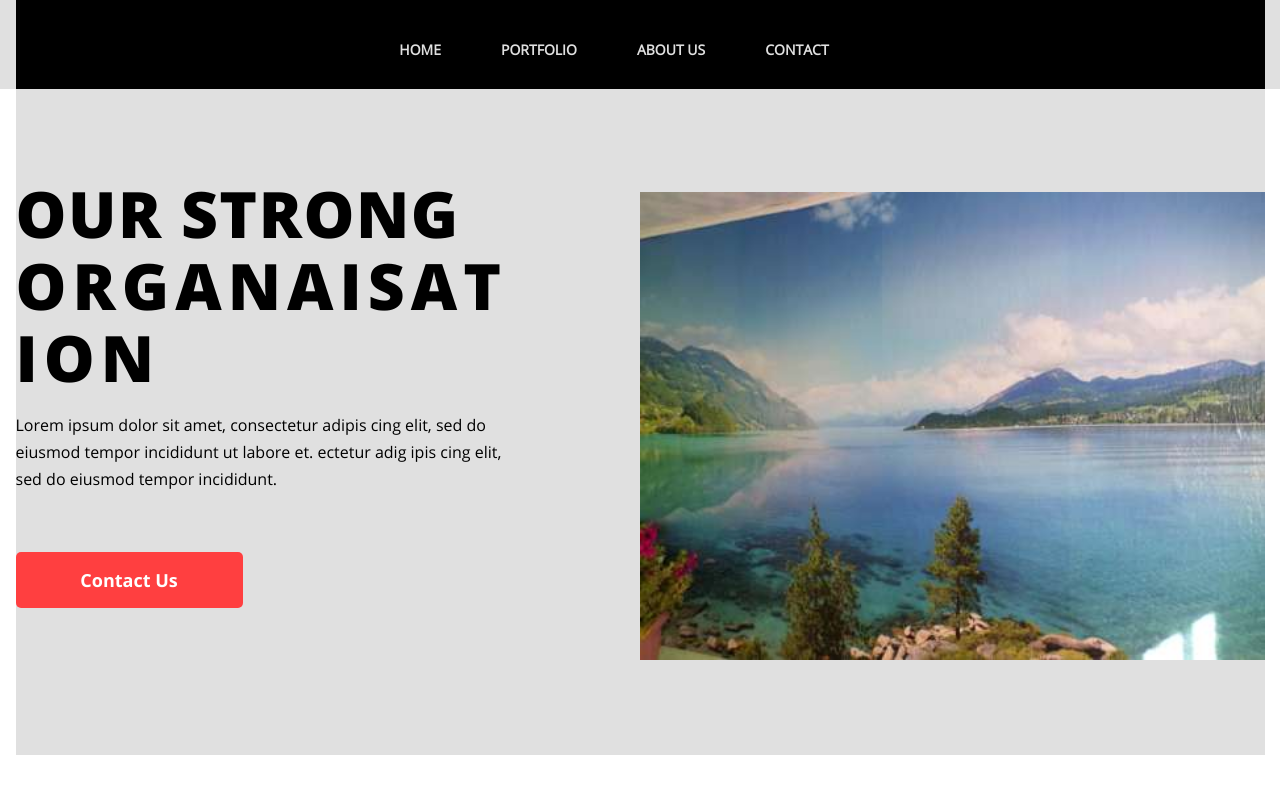
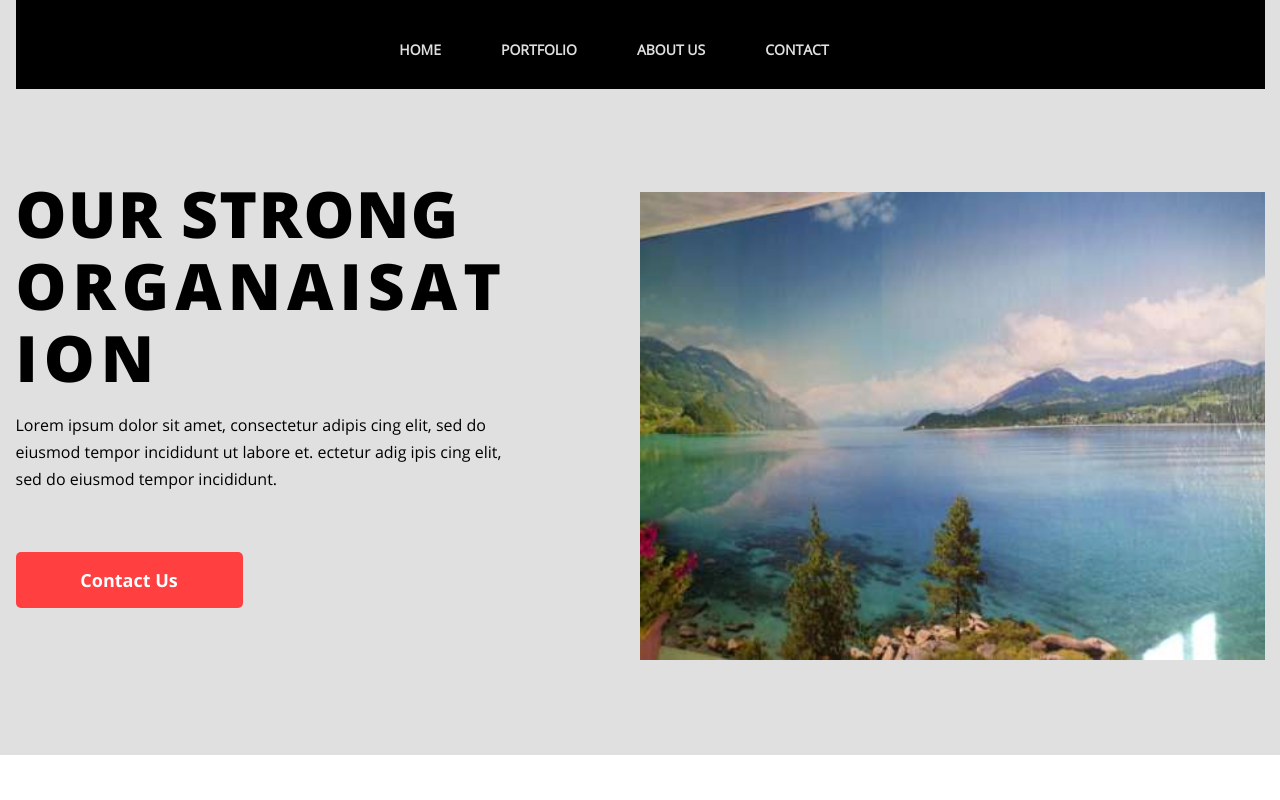
Before and after one commit to besserg/bsv_module_3, a plain HTML site: page index.html in a window 1280 px wide. Shown: the top 800 px of the page. Drawn offline with Linux system fonts and the light colour scheme.

Commit message:
Исправил ошибку с фоном у первой части
Исправил ошибку с фоном у первой части

```diff
--- a/css/style.css
+++ b/css/style.css
@@ -30,6 +30,10 @@ body {
 
 
 .main-header {
+	background-color: #e0e0e0;
+}
+
+.firstframew {
 	background-color: #e0e0e0;
 }
 
--- a/index.html
+++ b/index.html
@@ -18,6 +18,7 @@
 	</div>
 	<main>
 		<!-- First part -->
+		<div class="firstframew">
 		<section class="first-frame">
 			<div class="first-frame-data">
 				<div class="text-part">
@@ -33,6 +34,7 @@
 			</div>
 			<a href="" class="picture-link"><img class="picture" src="img/foto1.jpg" alt="First part foto" width="551" height="356"></a>
 		</section>
+		</div>
 		<!-- Second part-->
 		<section class="second-frame">
 			<div class="second-frame-data">
```
